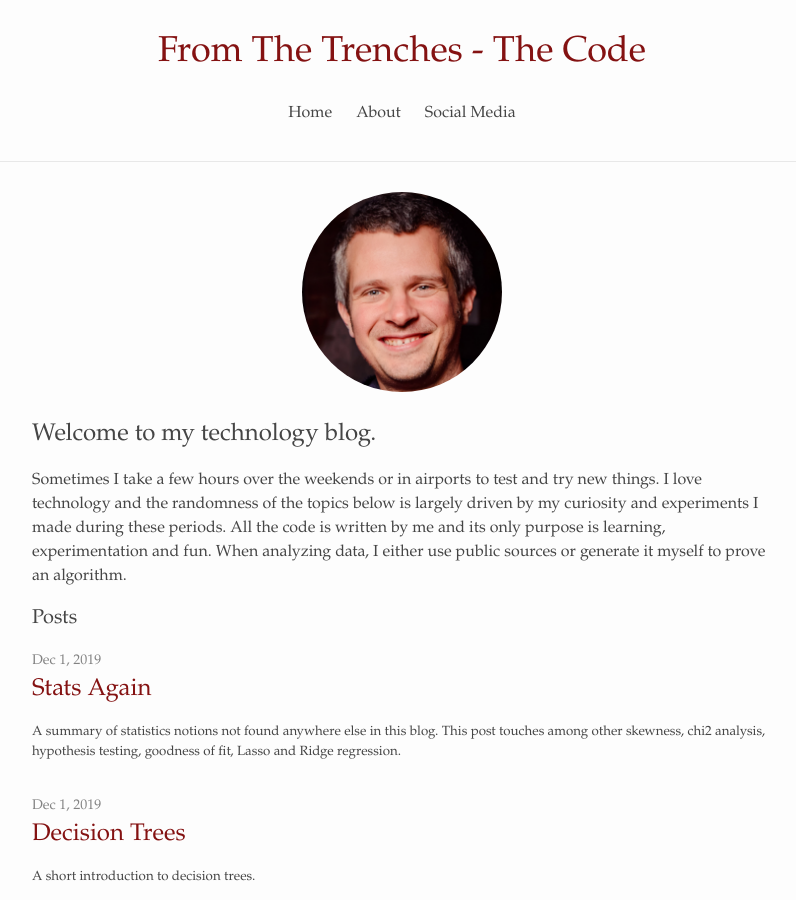
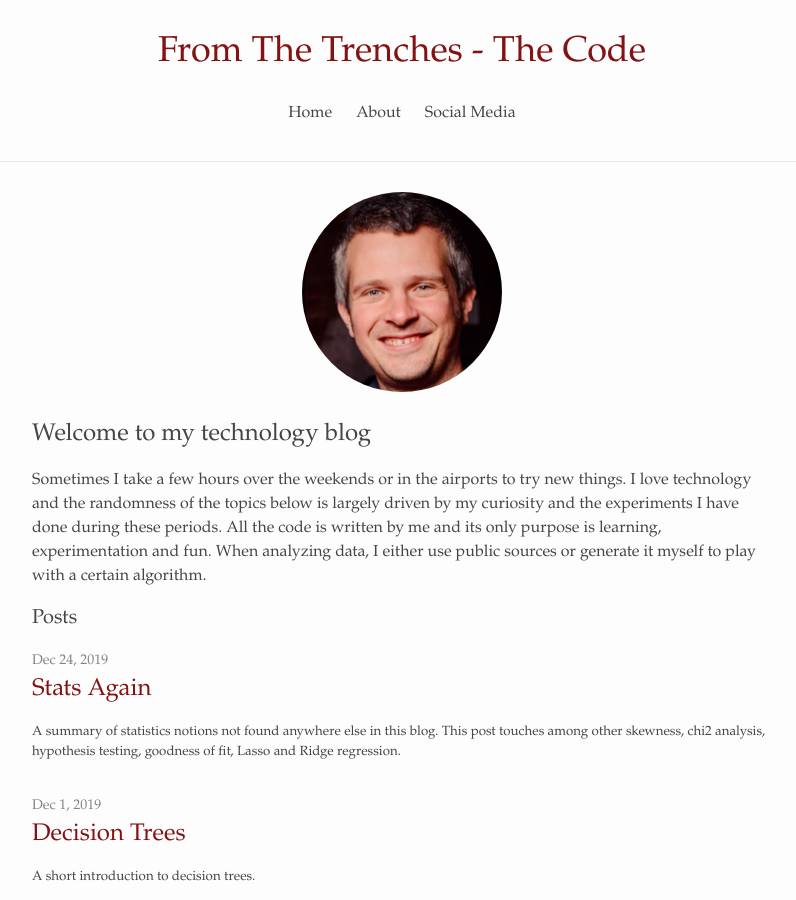
Before and after one commit to alexandrugris/my-jekyll-tech-blog, a Jekyll site: the page built from MyBlog/index.md, in a window 1280 px wide and 900 px high. Shown: the whole window, without its empty margins (238-1034 px from the left). Built offline with Jekyll 4.4.1, drawn with Linux system fonts in a browser that asks for light colours.

Commit message:
small changes

```diff
--- a/MyBlog/_posts/2019-12-27-stats-again.markdown
+++ b/MyBlog/_posts/2019-12-27-stats-again.markdown
@@ -1,7 +1,7 @@
 ---
 layout: post
 title:  "Stats Again"
-date:   2019-12-01 13:15:16 +0200
+date:   2019-12-24 13:15:16 +0200
 categories: statistics
 ---
 A summary of statistics notions not found anywhere else in this blog. This post touches among other skewness, chi2 analysis, hypothesis testing, goodness of fit, Lasso and Ridge regression.
--- a/MyBlog/index.md
+++ b/MyBlog/index.md
@@ -7,6 +7,6 @@ layout: home
 
 ![This is me](assets/alexandrugris.png){: .face-alex-gris }
 
-## Welcome to my technology blog.
+## Welcome to my technology blog
 
-Sometimes I take a few hours over the weekends or in airports to test and try new things. I love technology and the randomness of the topics below is largely driven by my curiosity and experiments I made during these periods. All the code is written by me and its only purpose is learning, experimentation and fun. When analyzing data, I either use public sources or generate it myself to prove an algorithm.
+Sometimes I take a few hours over the weekends or in the airports to try new things. I love technology and the randomness of the topics below is largely driven by my curiosity and the experiments I have done during these periods. All the code is written by me and its only purpose is learning, experimentation and fun. When analyzing data, I either use public sources or generate it myself to play with a certain algorithm.
```
Also changed, not shown: other parts of MyBlog/_posts/2019-12-27-stats-again.markdown (+1 -1 lines), MyBlog/about.md (+2 -2 lines).
